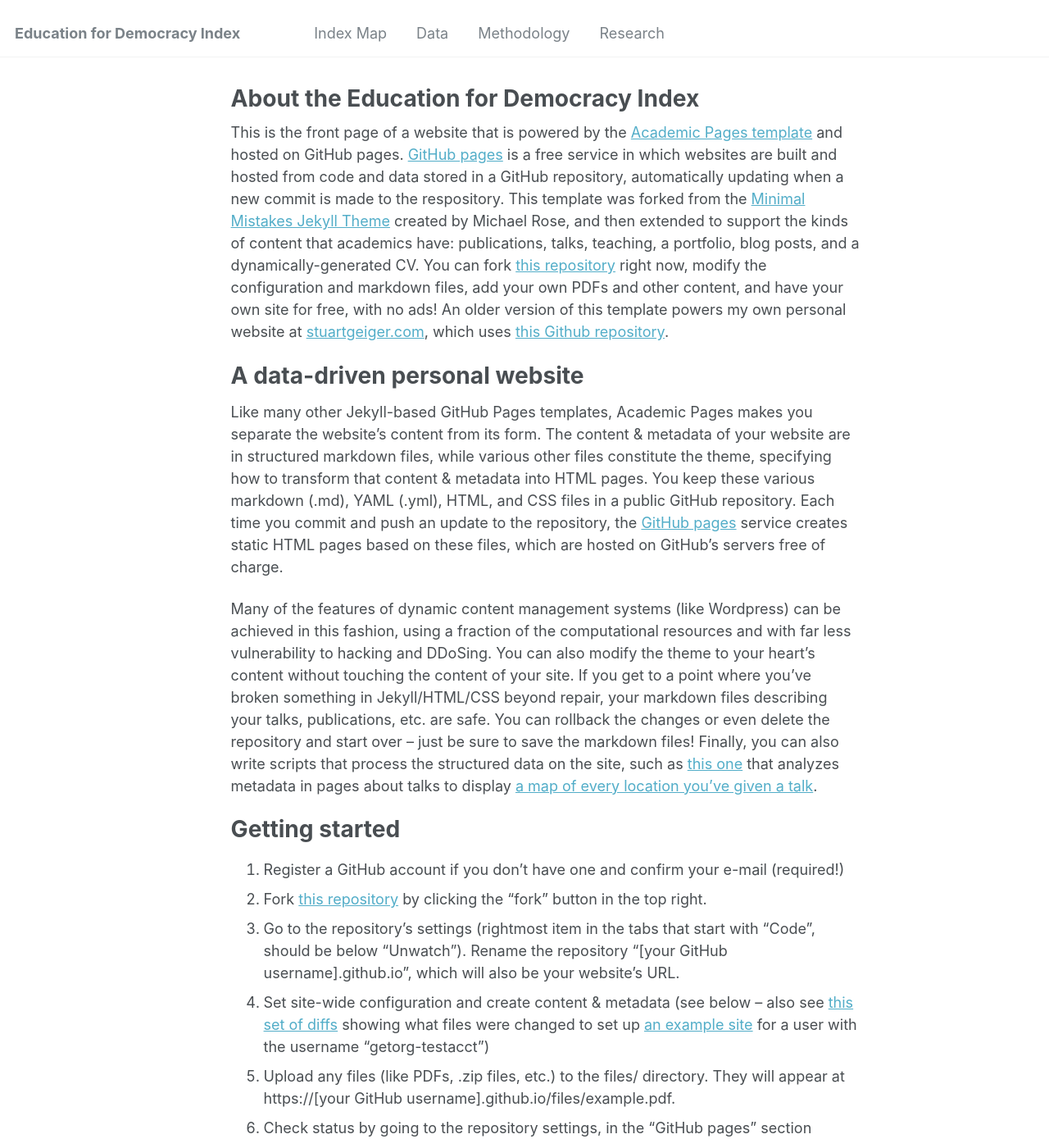
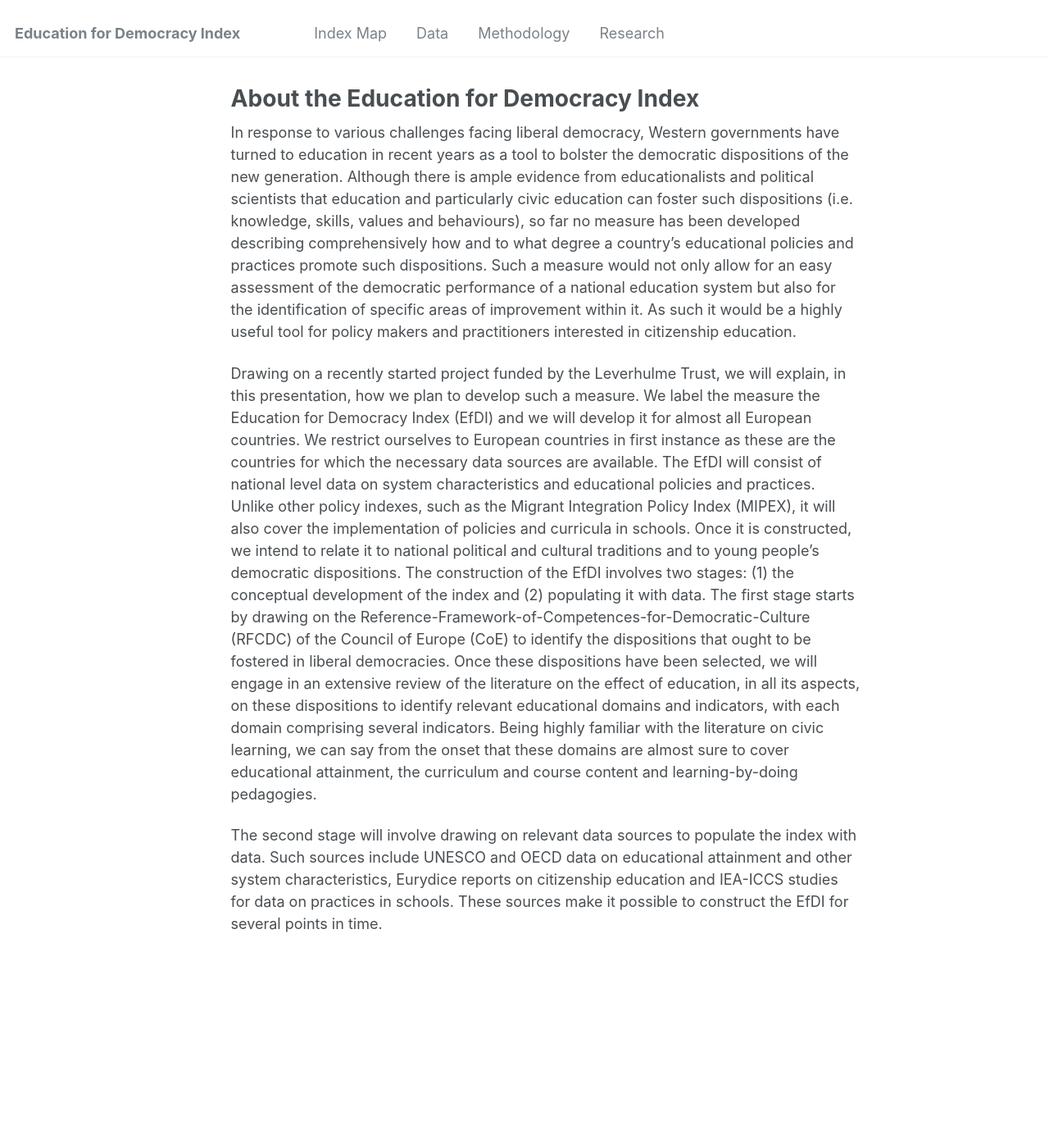
Before and after one commit to educationfordemocracyindex/educationfordemocracyindex.github.io, a Jekyll site: the page built from _pages/about.md, in a window 1280 px wide and 1400 px high. Shown: the whole window at 82% size. Built offline with Jekyll 4.4.1, drawn with Linux system fonts in a browser that asks for light colours; some of the changed text lies outside the part shown.

Commit message:
Update about.md

```diff
--- a/_pages/about.md
+++ b/_pages/about.md
@@ -7,43 +7,42 @@ redirect_from:
   - /about.html
 ---
 
-This is the front page of a website that is powered by the [Academic Pages template](https://github.com/academicpages/academicpages.github.io) and hosted on GitHub pages. [GitHub pages](https://pages.github.com) is a free service in which websites are built and hosted from code and data stored in a GitHub repository, automatically updating when a new commit is made to the respository. This template was forked from the [Minimal Mistakes Jekyll Theme](https://mmistakes.github.io/minimal-mistakes/) created by Michael Rose, and then extended to support the kinds of content that academics have: publications, talks, teaching, a portfolio, blog posts, and a dynamically-generated CV. You can fork [this repository](https://github.com/academicpages/academicpages.github.io) right now, modify the configuration and markdown files, add your own PDFs and other content, and have your own site for free, with no ads! An older version of this template powers my own personal website at [stuartgeiger.com](http://stuartgeiger.com), which uses [this Github repository](https://github.com/staeiou/staeiou.github.io).
+In response to various challenges facing liberal democracy, Western governments have
+turned to education in recent years as a tool to bolster the democratic dispositions of
+the new generation. Although there is ample evidence from
+educationalists and political scientists that education and particularly civic education
+can foster such dispositions (i.e. knowledge, skills, values and behaviours),
+so far no measure has been developed describing comprehensively how and to what degree a country’s
+educational policies and practices promote such dispositions. Such a measure would
+not only allow for an easy assessment of the democratic performance of a national
+education system but also for the identification of specific areas of improvement
+within it. As such it would be a highly useful tool for policy makers and practitioners
+interested in citizenship education.
 
-A data-driven personal website
-======
-Like many other Jekyll-based GitHub Pages templates, Academic Pages makes you separate the website's content from its form. The content & metadata of your website are in structured markdown files, while various other files constitute the theme, specifying how to transform that content & metadata into HTML pages. You keep these various markdown (.md), YAML (.yml), HTML, and CSS files in a public GitHub repository. Each time you commit and push an update to the repository, the [GitHub pages](https://pages.github.com/) service creates static HTML pages based on these files, which are hosted on GitHub's servers free of charge.
+Drawing on a recently started project funded by the Leverhulme Trust, we will
+explain, in this presentation, how we plan to develop such a measure. We label the
+measure the Education for Democracy Index (EfDI) and we will develop it for
+almost all European countries. We restrict ourselves to European countries in first
+instance as these are the countries for which the necessary data sources are
+available. The EfDI will consist of national level data on system characteristics and
+educational policies and practices. Unlike other policy indexes, such as the Migrant
+Integration Policy Index (MIPEX), it will also cover the implementation of policies and
+curricula in schools. Once it is constructed, we intend to relate it to national political
+and cultural traditions and to young people’s democratic dispositions.
+The construction of the EfDI involves two stages: (1) the conceptual development of
+the index and (2) populating it with data. The first stage starts by drawing on the
+Reference-Framework-of-Competences-for-Democratic-Culture (RFCDC) of the
+Council of Europe (CoE) to identify the dispositions that ought to be fostered in
+liberal democracies. Once these dispositions have been selected, we will engage in
+an extensive review of the literature on the effect of education, in all its aspects, on
+these dispositions to identify relevant educational domains and indicators, with each
+domain comprising several indicators. Being highly familiar with the literature on civic
+learning, we can say from the onset that these domains are almost sure to cover
+educational attainment, the curriculum and course content and learning-by-doing pedagogies.
 
-Many of the features of dynamic content management systems (like Wordpress) can be achieved in this fashion, using a fraction of the computational resources and with far less vulnerability to hacking and DDoSing. You can also modify the theme to your heart's content without touching the content of your site. If you get to a point where you've broken something in Jekyll/HTML/CSS beyond repair, your markdown files describing your talks, publications, etc. are safe. You can rollback the changes or even delete the repository and start over -- just be sure to save the markdown files! Finally, you can also write scripts that process the structured data on the site, such as [this one](https://github.com/academicpages/academicpages.github.io/blob/master/talkmap.ipynb) that analyzes metadata in pages about talks to display [a map of every location you've given a talk](https://academicpages.github.io/talkmap.html).
-
-Getting started
-======
-1. Register a GitHub account if you don't have one and confirm your e-mail (required!)
-1. Fork [this repository](https://github.com/academicpages/academicpages.github.io) by clicking the "fork" button in the top right.
-1. Go to the repository's settings (rightmost item in the tabs that start with "Code", should be below "Unwatch"). Rename the repository "[your GitHub username].github.io", which will also be your website's URL.
-1. Set site-wide configuration and create content & metadata (see below -- also see [this set of diffs](http://archive.is/3TPas) showing what files were changed to set up [an example site](https://getorg-testacct.github.io) for a user with the username "getorg-testacct")
-1. Upload any files (like PDFs, .zip files, etc.) to the files/ directory. They will appear at https://[your GitHub username].github.io/files/example.pdf.
-1. Check status by going to the repository settings, in the "GitHub pages" section
-
-Site-wide configuration
-------
-The main configuration file for the site is in the base directory in [_config.yml](https://github.com/academicpages/academicpages.github.io/blob/master/_config.yml), which defines the content in the sidebars and other site-wide features. You will need to replace the default variables with ones about yourself and your site's github repository. The configuration file for the top menu is in [_data/navigation.yml](https://github.com/academicpages/academicpages.github.io/blob/master/_data/navigation.yml). For example, if you don't have a portfolio or blog posts, you can remove those items from that navigation.yml file to remove them from the header.
-
-Create content & metadata
-------
-For site content, there is one markdown file for each type of content, which are stored in directories like _publications, _talks, _posts, _teaching, or _pages. For example, each talk is a markdown file in the [_talks directory](https://github.com/academicpages/academicpages.github.io/tree/master/_talks). At the top of each markdown file is structured data in YAML about the talk, which the theme will parse to do lots of cool stuff. The same structured data about a talk is used to generate the list of talks on the [Talks page](https://academicpages.github.io/talks), each [individual page](https://academicpages.github.io/talks/2012-03-01-talk-1) for specific talks, the talks section for the [CV page](https://academicpages.github.io/cv), and the [map of places you've given a talk](https://academicpages.github.io/talkmap.html) (if you run this [python file](https://github.com/academicpages/academicpages.github.io/blob/master/talkmap.py) or [Jupyter notebook](https://github.com/academicpages/academicpages.github.io/blob/master/talkmap.ipynb), which creates the HTML for the map based on the contents of the _talks directory).
-
-**Markdown generator**
-
-I have also created [a set of Jupyter notebooks](https://github.com/academicpages/academicpages.github.io/tree/master/markdown_generator
-) that converts a CSV containing structured data about talks or presentations into individual markdown files that will be properly formatted for the Academic Pages template. The sample CSVs in that directory are the ones I used to create my own personal website at stuartgeiger.com. My usual workflow is that I keep a spreadsheet of my publications and talks, then run the code in these notebooks to generate the markdown files, then commit and push them to the GitHub repository.
-
-How to edit your site's GitHub repository
-------
-Many people use a git client to create files on their local computer and then push them to GitHub's servers. If you are not familiar with git, you can directly edit these configuration and markdown files directly in the github.com interface. Navigate to a file (like [this one](https://github.com/academicpages/academicpages.github.io/blob/master/_talks/2012-03-01-talk-1.md) and click the pencil icon in the top right of the content preview (to the right of the "Raw | Blame | History" buttons). You can delete a file by clicking the trashcan icon to the right of the pencil icon. You can also create new files or upload files by navigating to a directory and clicking the "Create new file" or "Upload files" buttons.
-
-Example: editing a markdown file for a talk
-![Editing a markdown file for a talk](/images/editing-talk.png)
-
-For more info
-------
-More info about configuring Academic Pages can be found in [the guide](https://academicpages.github.io/markdown/). The [guides for the Minimal Mistakes theme](https://mmistakes.github.io/minimal-mistakes/docs/configuration/) (which this theme was forked from) might also be helpful.
+The second stage will involve drawing on relevant data sources to populate the index
+with data. Such sources include UNESCO and OECD data on educational
+attainment and other system characteristics, Eurydice reports on citizenship
+education and IEA-ICCS studies for data on practices
+in schools. These sources make it possible to construct the EfDI for several points in
+time.
```
